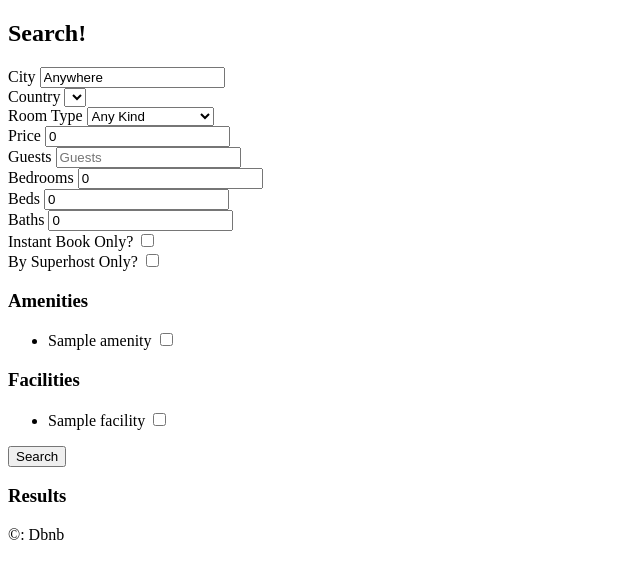
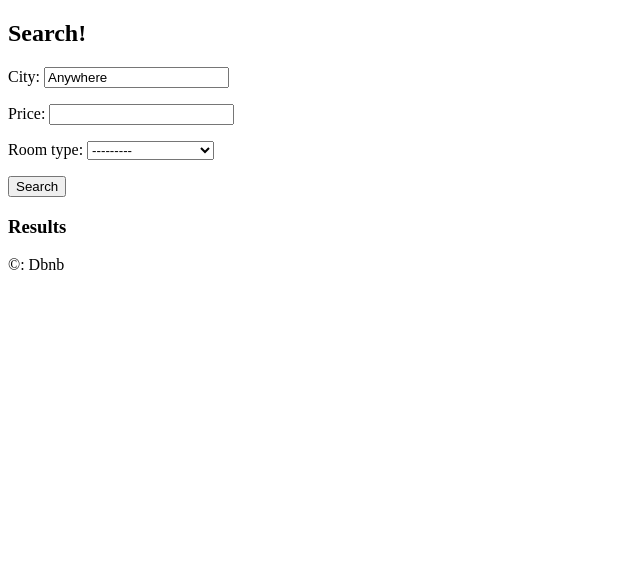
Before and after one commit to tsdavid/airbnb-clone, a Django app: page /rooms/search/ in a window 1280 px wide. Shown: the part 60-639 px from the top of the page, without its empty margins (0-640 px from the left). Run offline with Django 3.2, Linux system fonts and the light colour scheme; tables that the repository leaves empty hold one stand-in row (values such as "Sample post"); lists and menus that the app fills with data are empty.

Commit message:
#13.7 Introduction to Django

```diff
--- /dev/null
+++ b/rooms/forms.py
@@ -0,0 +1,9 @@
+from django import forms
+from . import models
+
+
+class SearchForm(forms.Form):
+
+    city = forms.CharField(initial="Anywhere")
+    price = forms.IntegerField(required=False)
+    room_type = forms.ModelChoiceField(queryset=models.RoomType.objects.all())
--- a/rooms/views.py
+++ b/rooms/views.py
@@ -1,7 +1,7 @@
 from django.views.generic import ListView, DetailView
 from django.shortcuts import render
 from django_countries import countries
-from . import models
+from . import models, forms
 
 
 class HomeView(ListView):
@@ -23,94 +23,7 @@
 
 
 def search(request):
-    city = request.GET.get("city", "Anywhere")
-    # request get 한 부분이 blank일 때 ANywhere로 돌림.
-    # if city is Anywhere dont filter by city
-    city = str.capitalize(city)
-    country = request.GET.get("country", "KR")
-    # if country is KR dont filter by country
-    room_type = int(request.GET.get("room_type", 0))
 
-    price = int(request.GET.get("price", 0))
-    guest = int(request.GET.get("guest", 0))
-    bedrooms = int(request.GET.get("bedrooms", 0))
-    beds = int(request.GET.get("beds", 0))
-    baths = int(request.GET.get("baths", 0))
+    form = forms.SearchForm
 
-    instant = bool(request.GET.get("instant", False))
-    superhost = bool(request.GET.get("superhost", False))
-
-    s_amenities = request.GET.getlist("amenities")
-    s_facilities = request.GET.getlist("facilities")
-
-    # everything that i get from request, go to form
-    form = {
-        "city": city,
-        "s_room_type": room_type,
-        "s_country": country,
-        "price": price,
-        "guest": guest,
-        "bedrooms": bedrooms,
-        "beds": beds,
-        "baths": baths,
-        "s_amenities": s_amenities,
-        "s_facilities": s_facilities,
-        "instant": instant,
-        "superhost": superhost
-    }
-
-    room_types = models.RoomType.objects.all()
-    amenities = models.Amenity.objects.all()
-    facilities = models.Facility.objects.all()
-
-    # everything that i get from models, go to choices
-    choices = {
-        "countries": countries,
-        "room_types": room_types,
-        "amenities": amenities,
-        "facilities": facilities
-
-    }
-
-    filter_args = {}
-
-    if city != "Anywhere":
-        filter_args["city__startswith"] = city
-    filter_args["country"] = country
-
-    if room_type != 0:
-        filter_args["room_type__pk__exact"] = room_type
-
-    if price != 0:
-        filter_args["price__lte"] = price
-
-    if guest != 0:
-        filter_args["guest__gte"] = guest
-
-    if bedrooms != 0:
-        filter_args["bedrooms__gte"] = bedrooms
-
-    if beds != 0:
-        filter_args["beds__gte"] = beds
-
-    if baths != 0:
-        filter_args["baths__gte"] = baths
-
-    if instant is True:
-        filter_args["instant_book"] = True
-
-    if superhost is True:
-        filter_args["host__superhost"] = True
-
-    if len(s_amenities) > 0:
-        for s_amenity in s_amenities:
-            filter_args["amenities__pk"] = int(s_amenity)
-    # print(s_amenities) => ["1", "2", "3"]
-
-    if len(s_facilities) > 0:
-        for s_facility in s_facilities:
-            filter_args["facilities__pk"] = int(s_facility)
-
-    rooms = models.Room.objects.filter(**filter_args)
-    return render(request, "rooms/search.html", {**form, **choices, "rooms": rooms})
-    # ** 하면 unpack 다 풀어놓는 개념인듯
+    return render(request, "rooms/search.html", {"form": form})
--- a/templates/rooms/search.html
+++ b/templates/rooms/search.html
@@ -12,94 +12,7 @@
     <h2>Search!</h2>
 
     <form method="get" action="{% url "rooms:search" %}">
-        <div>
-            <label for="city">City</label>
-            <input value="{{city}}" id="city" name="city" placeholder="Search by  City" />
-            {% comment %} input name을 설정하니까 url에서 city = input 값으로 됨 ... 개신기 {% endcomment %}
-        </div>
-        <div>
-            <label for="country">Country</label>
-            <select name="country" id="country">
-                {% for country in countries %}
-                    <option value="{{country.code}}" {% if country.code == s_country %}selected{% endif %}>{{country.name}}</option>
-                {% endfor %}
-            </select>
-        </div>
-        <div>
-            <label for="room_type">Room Type</label>
-            <select name="room_type" id="room_type">
-                <option value="0" {% if s_room_type == 0 %}selected{% endif %}>Any Kind</option>
-                {% for room_type in room_types %}
-                    <option value="{{room_type.pk}}" {% if s_room_type == room_type.pk %}selected{% endif %}>{{room_type.name}}</option>
-                {% endfor %}
-            </select>
-        </div>
-        <div>
-            <label for="price">Price</label>
-            <input value="{{price}}" type="number" name="price" id="price" placeholder="Price" />
-        </div>
-        <div>
-            <label for="guests">Guests</label>
-            <input value="{{guests}}" type="number" name="guests" id="guests" placeholder="Guests" />
-        </div>
-        <div>
-            <label for="bedrooms">Bedrooms</label>
-            <input value="{{bedrooms}}" type="number" name="bedrooms" id="bedrooms" placeholder="Bedrooms" />
-        </div>
-        <div>
-            <label for="beds">Beds</label>
-            <input value="{{beds}}" type="number" name="beds" id="beds" placeholder="Beds" />
-        </div>
-        <div>
-            <label for="baths">Baths</label>
-            <input value="{{baths}}" type="number" name="baths" id="baths" placeholder="Baths" />
-        </div>
-        <div>
-            <label for="instant">Instant Book Only?</label>
-            <input  type="checkbox" name="instant" id="instant" {% if instant %}checked{% endif %}/>
-        </div>
-        <div>
-            <label for="superhost">By Superhost Only?</label>
-            <input  type="checkbox" name="superhost" id="superhost" {% if superhost %}checked{% endif %}/>
-        </div>
-        <div>
-            <h3>Amenities</h3>
-            <ul>
-                {% for amenity in amenities %}
-                    <li>
-                        <label for="a_{{amenity.pk}}">{{amenity.name}}</label>
-                        <input
-                        id="a_{{amenity.pk}}"
-                        name="amenities"
-                        type="checkbox"
-                        value={{amenity.pk}}
-                        {% if amenity.pk|slugify in s_amenities%}
-                            checked
-                        {% endif %}
-                        />
-                    </li>
-                {% endfor %}
-            </ul>
-        </div>
-        <div>
-            <h3>Facilities</h3>
-            <ul>
-                {% for facility in facilities %}
-                    <li>
-                        <label for="f_{{facility.pk}}">{{facility.name}}</label>
-                        <input
-                        id="f_{{facility.pk}}"
-                        name="facilities"
-                        type="checkbox"
-                        value={{facility.pk}}
-                        {% if facility.pk|slugify in s_facilities%}
-                            checked
-                        {% endif %}
-                        />
-                    </li>
-                {% endfor %}
-            </ul>
-        </div>
+       {{form.as_p}}
         <button>Search</button>
     </form>
 
```
Also changed, not shown: 1 other file.
